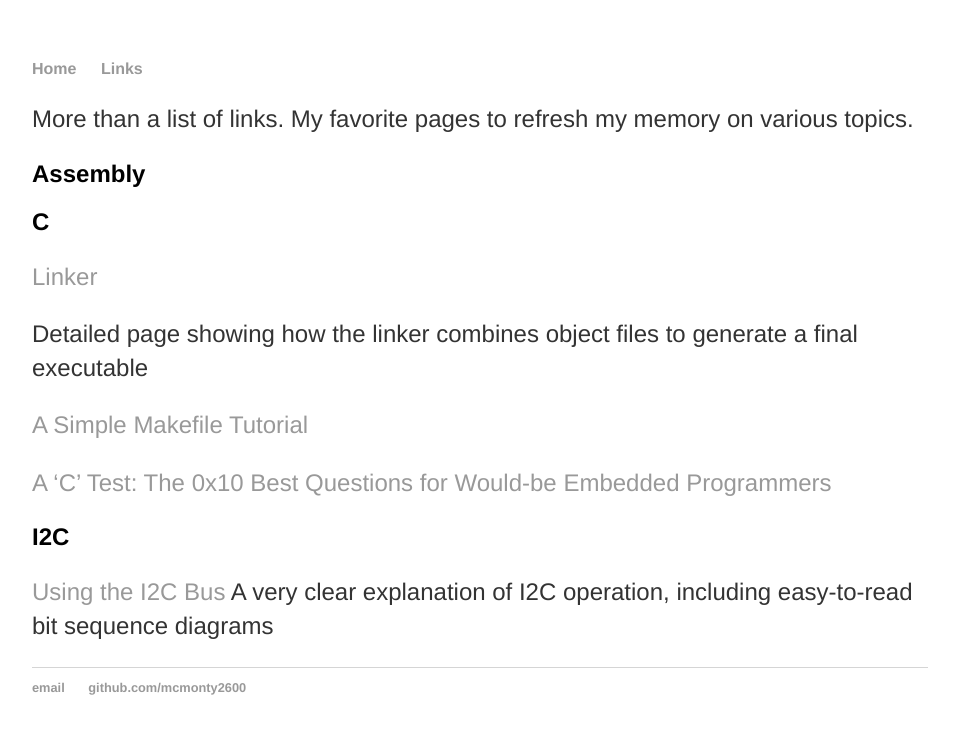
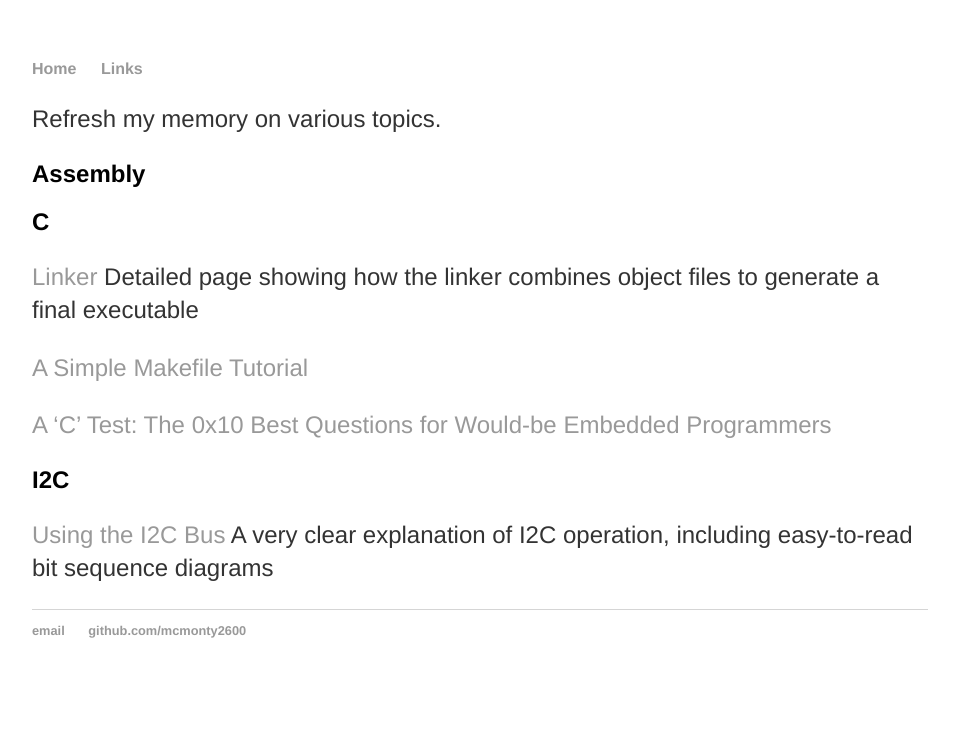
Before and after one commit to mcmonty2600/mcmonty2600.github.io, a Jekyll site: the page built from links/index.md, in a window 1280 px wide. Shown: the top 734 px of the page, without its empty margins (160-1119 px from the left). Built offline with Jekyll 4.4.1, drawn with Linux system fonts in a browser that asks for light colours.

Commit message:
Update index.md

```diff
--- a/links/index.md
+++ b/links/index.md
@@ -3,14 +3,13 @@ layout: default
 title: mcmonty2600 links
 ---
 
-More than a list of links. My favorite pages to refresh my memory on various topics.
+Refresh my memory on various topics.
 
 ## Assembly
 
 ## C
 
 [Linker](http://www.bravegnu.org/gnu-eprog/linker.html)
-
 Detailed page showing how the linker combines object files to generate a final executable
 
 [A Simple Makefile Tutorial](http://www.cs.colby.edu/maxwell/courses/tutorials/maketutor/)
```
